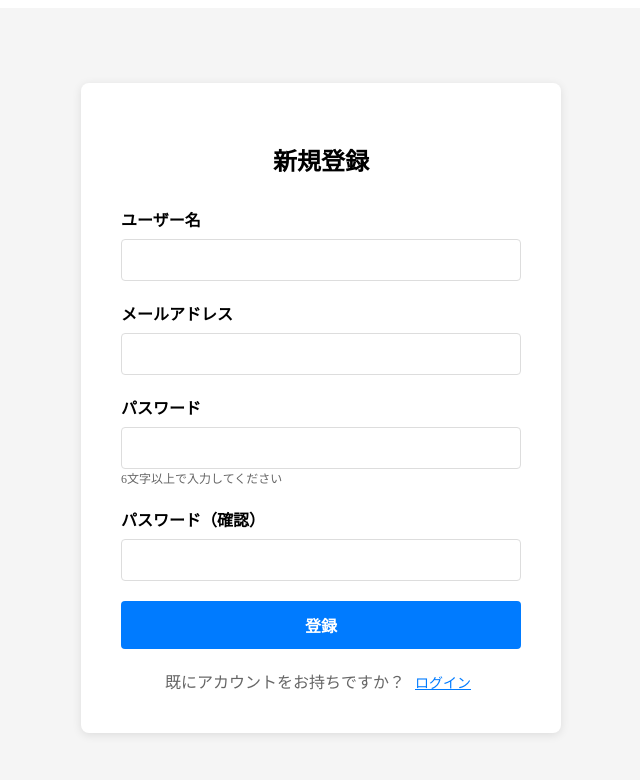
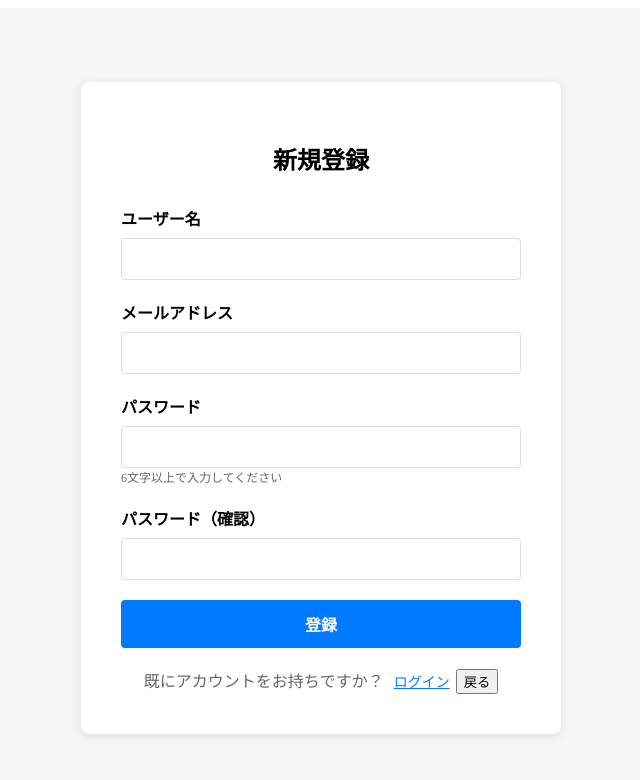
Before and after one commit to HH19xx/philoCompass, a React (Vite) app in the folder client/: page / in a window 1280 px wide. Both pictures are taken after a click on the button "新規登録". Shown: the top 780 px of the page, without its empty margins (319-959 px from the left). Built offline with nearby package versions, Linux system fonts and the light colour scheme; no server answers.

Commit message:
update:　戻るボタン追加

```diff
--- a/client/src/components/RegisterPage.tsx
+++ b/client/src/components/RegisterPage.tsx
@@ -76,6 +76,11 @@ const RegisterPage: React.FC<RegisterPageProps> = ({ onRegisterSuccess, onSwitch
     }
   };
 
+    // 登録せずに戻る場合のハンドラ
+  const handleCancel = () => {
+    onSwitchToLogin();
+  };
+
   return (
     <div className={styles.container}>
       <div className={styles.card}>
@@ -149,6 +154,9 @@ const RegisterPage: React.FC<RegisterPageProps> = ({ onRegisterSuccess, onSwitch
           <button onClick={onSwitchToLogin} className={styles.switchLink}>
             ログイン
           </button>
+          <button type="button" onClick={handleCancel} className={styles.cancelButton}>
+            戻る
+          </button>
         </div>
       </div>
     </div>
```
Also changed, not shown: client/src/Login.tsx (+8 -0 lines).
